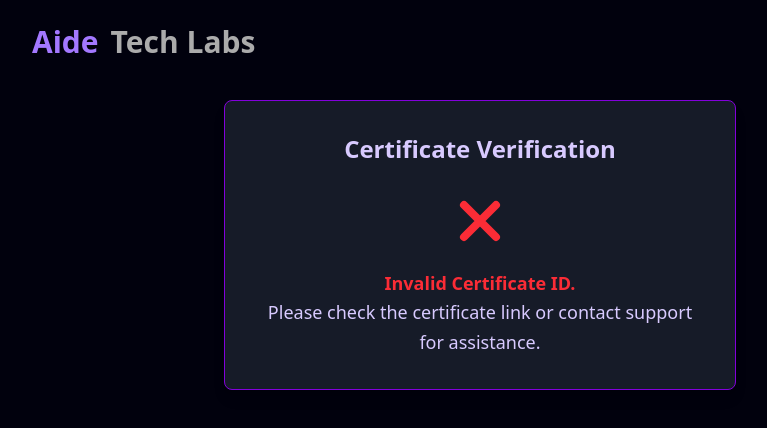
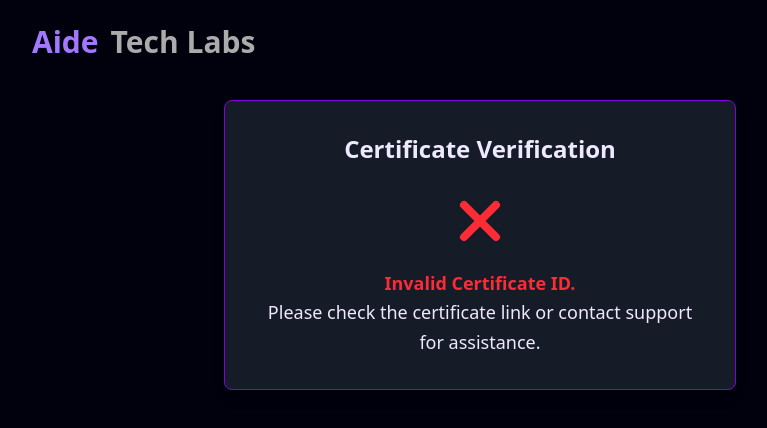
Before and after one commit to BhaveshKarnewar/Tech_firm, a website: page src/Certs/certificate.html in a window 1280 px wide. Shown: the whole page, without its empty margins (160-927 px from the left). Drawn offline with Linux system fonts and the light colour scheme.

Commit message:
cerificate page text color change

```diff
--- a/src/Certs/certificate.html
+++ b/src/Certs/certificate.html
@@ -8,7 +8,7 @@
   </head>
 
   <body
-    class="bg-[#01010d] text-[#d8caff] font-sans flex flex-col justify-center items-center p-6"
+    class="bg-[#01010d] text-[#efe9ff] font-sans flex flex-col justify-center items-center p-6"
   >
     <header
       class="w-full bg-[#01010d] max-w-4xl flex items-center justify-start space-x-3 mb-10 cursor-pointer"
```
Also changed, not shown: src/output.css.
